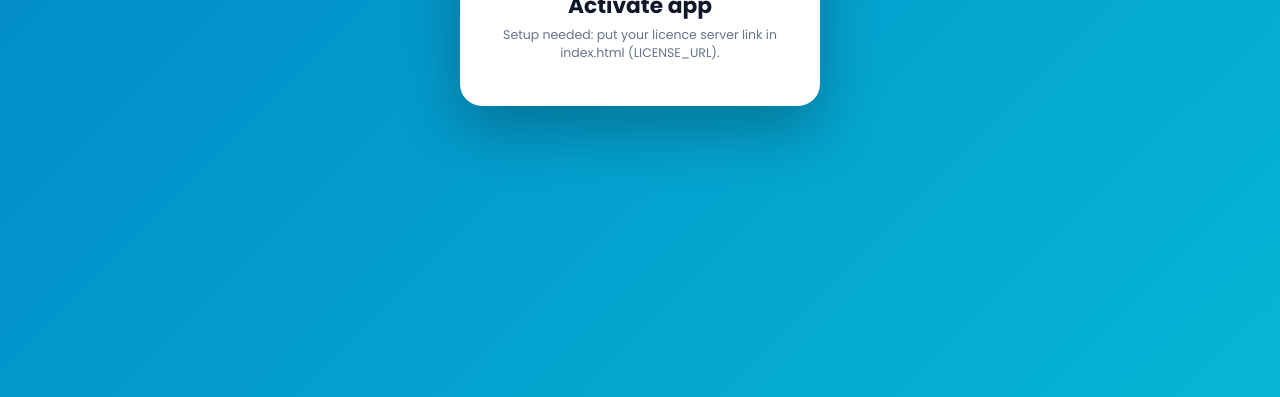
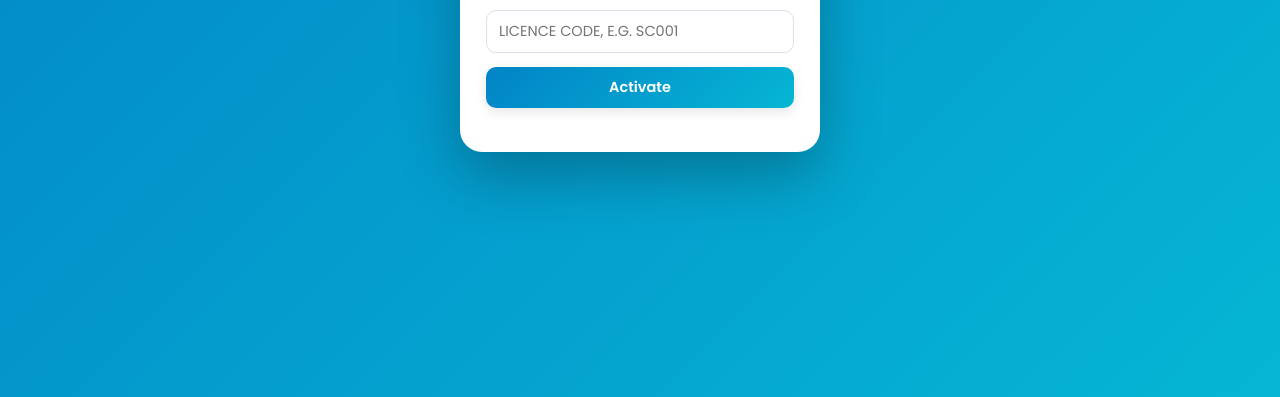
Before and after one commit to mycoachingapp/Coaching-app, a plain HTML site: page index.html in a window 1280 px wide. Shown: the part 403-800 px from the top of the page. Drawn offline with Linux system fonts and the light colour scheme.

Commit message:
Update index.html

```diff
--- a/index.html
+++ b/index.html
@@ -157,7 +157,7 @@ pre.msg{white-space:pre-wrap;background:var(--pl);border-radius:12px;padding:12p
 <body>
 <script>
 // ===== SET THIS ONCE: the /exec link of YOUR licence server =====
-const LICENSE_URL = 'PASTE_YOUR_LICENSE_SERVER_EXEC_LINK_HERE';
+const LICENSE_URL = 'https://script.google.com/macros/s/AKfycbydzotFchtBqDEYQepR5rw7B5xmcywX1CO41Z4EA2dgTvDoyuTptBqTSAfVusT2a-Ac/exec';
 const QS = new URLSearchParams(location.search);
 const MODE = QS.get('p') || '';
 window.onerror = function (m, s, l) {
```
